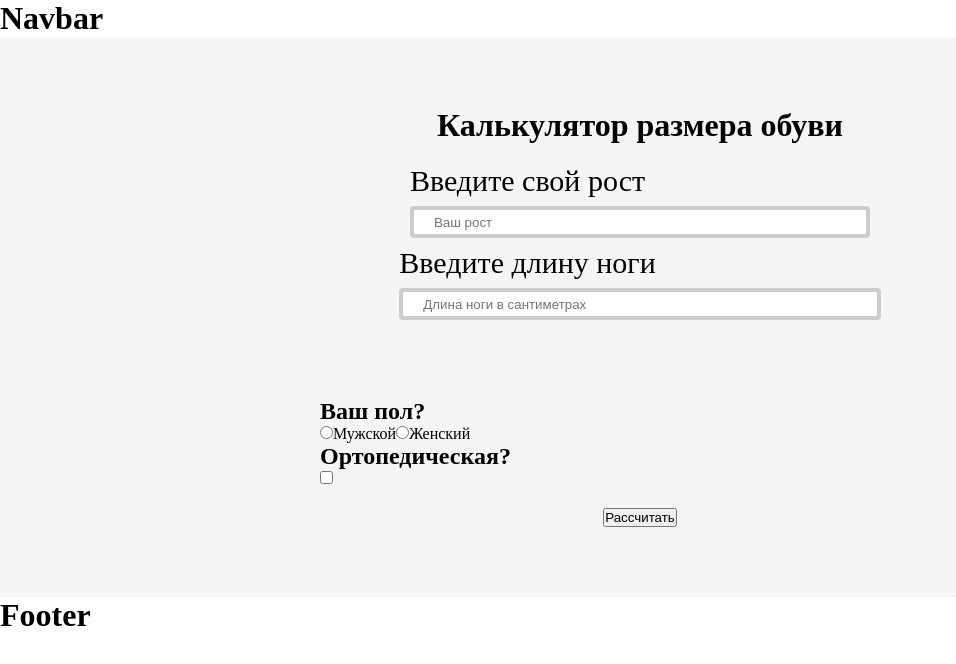
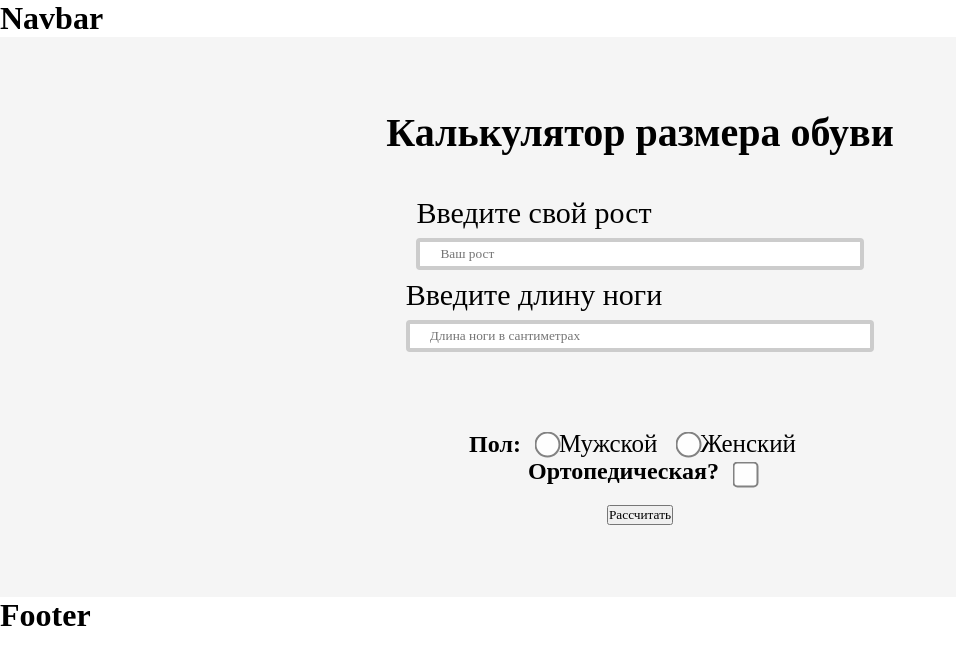
Before and after one commit to krivalex/3points-store-VUE3-MONGOdb, a Vue app: page / in a window 1280 px wide. Shown: the top 664 px of the page, without its empty margins (0-956 px from the left). Built offline with nearby package versions, Linux system fonts and the light colour scheme.

Commit message:
design reliaze 1

```diff
--- a/public/index.html
+++ b/public/index.html
@@ -6,6 +6,7 @@
     <meta name="viewport" content="width=device-width,initial-scale=1.0">
     <link rel="icon" href="<%= BASE_URL %>favicon.ico">
     <link rel="stylesheet" href="main.css">
+    <!-- <link rel="preconnect" href="https://fonts.googleapis.com"><link rel="preconnect" href="https://fonts.gstatic.com" crossorigin><link href="https://fonts.googleapis.com/css2?family=Anybody:wght@500&display=swap" rel="stylesheet"> -->
     <title><%= htmlWebpackPlugin.options.title %></title>
   </head>
   <body>
--- a/public/main.css
+++ b/public/main.css
@@ -2,4 +2,9 @@
   margin: 0;
   padding: 0;
   box-sizing: border-box;
+  font-family: 'Montserrat', cursive;
 }
+
+#app {
+  background: #ffffff;
+}
--- a/src/components/ContentMain.vue
+++ b/src/components/ContentMain.vue
@@ -21,7 +21,7 @@
     <div class="radios">
 
       <div class="gender">
-        <h2 for="man">Ваш пол?</h2>
+        <h2 for="man">Пол: </h2>
         <form>
           <input :value="man" @input="inputMan" class="radio-button" type="radio" name="gender">
           <label for="man">Мужской</label>
@@ -109,6 +109,12 @@ export default {
   background-color: #f5f5f5;
 }
 
+.content-main h1 {
+  font-size: 40px;
+  margin-bottom: 20px;
+  text-align: center;
+}
+
 .input-group {
   display: flex;
   flex-direction: column;
@@ -144,14 +150,14 @@ export default {
   width: 100%;
 }
 
-.input {
-  width: 100%;
-  height: 30px;
-  border: 1px solid #ccc;
-  border-radius: 4px;
-  padding: 12px 20px;
-  margin: 8px 0;
-  box-sizing: border-box;
+
+.input:focus {
+  border: 4px solid rgb(255, 149, 2);
+}
+
+.input label {
+  font-size: 25px;
+
 }
 
 .radios {
@@ -161,4 +167,50 @@ export default {
   width: 50vw;
   margin: 20px;
 }
+
+.gender {
+  display: flex;
+  flex-direction: row;
+  justify-content: center;
+  align-items: center;
+}
+
+.gender h2 {
+  margin-right: 10px;
+}
+
+.gender form {
+  display: flex;
+  flex-direction: row;
+  justify-content: space-between;
+  align-items: center;
+}
+
+.gender form label {
+  margin-right: 15px;
+  font-size: 25px;
+}
+
+.gender form input {
+  margin: 5px;
+  margin-left: 10px;
+  transform: scale(2.0);
+  opacity: 0.9;
+  cursor: pointer;
+}
+
+.ortopedic {
+  display: flex;
+  flex-direction: row;
+  justify-content: center;
+  align-items: center;
+}
+
+.ortopedic input {
+  margin-left: 20px;
+  margin-top: 5px;
+  transform: scale(2.0);
+  opacity: 0.9;
+  cursor: pointer;
+}
 </style>
```
